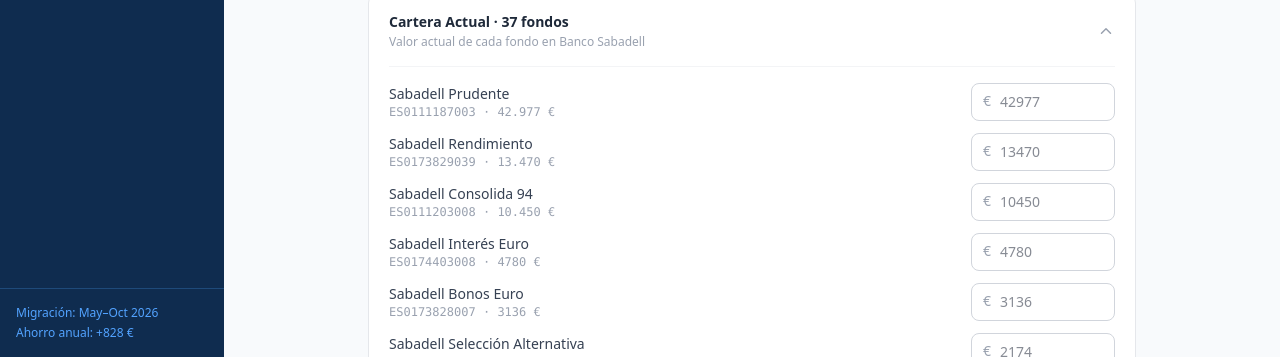
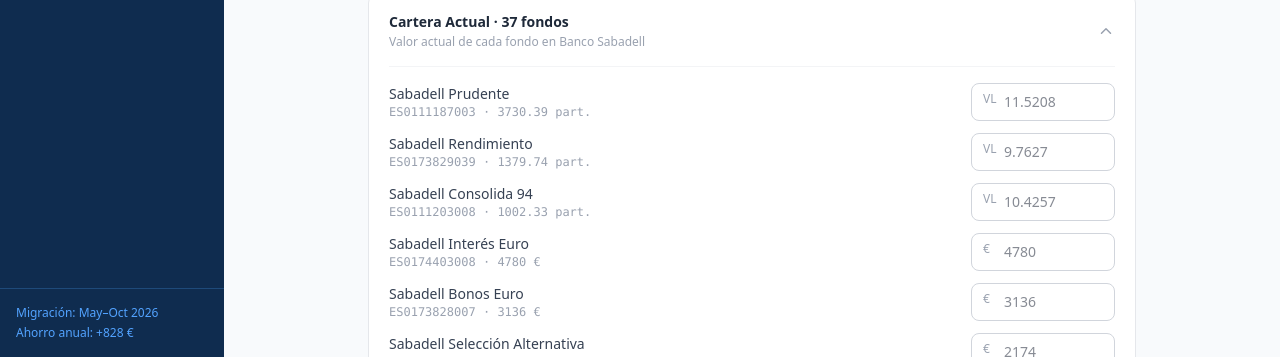
Before and after one commit to Blillo90/Fondos-mama, a Next.js app: page /admin in a window 1280 px wide. Both pictures are taken after a click on the button 752 px from the left and 474 px from the top of the page. Shown: the part 443-800 px from the top of the page. Built offline with nearby package versions, Linux system fonts and the light colour scheme; no server answers.

Commit message:
feat: NAV input for funds with participaciones; auto-calculate total on save

```diff
--- a/app/admin/page.tsx
+++ b/app/admin/page.tsx
@@ -20,9 +20,9 @@
 ]
 
 const ACTUAL_FUNDS = [
-  { id: 'sabadell-prudente',         name: 'Sabadell Prudente',                       isin: 'ES0111187003', initialAmount: 42977 },
-  { id: 'sabadell-rendimiento',      name: 'Sabadell Rendimiento',                    isin: 'ES0173829039', initialAmount: 13470 },
-  { id: 'sabadell-consolida94',      name: 'Sabadell Consolida 94',                   isin: 'ES0111203008', initialAmount: 10450 },
+  { id: 'sabadell-prudente',         name: 'Sabadell Prudente',                       isin: 'ES0111187003', initialAmount: 42977,  participaciones: 3730.390680 },
+  { id: 'sabadell-rendimiento',      name: 'Sabadell Rendimiento',                    isin: 'ES0173829039', initialAmount: 13470,  participaciones: 1379.743430 },
+  { id: 'sabadell-consolida94',      name: 'Sabadell Consolida 94',                   isin: 'ES0111203008', initialAmount: 10450,  participaciones: 1002.328560 },
   { id: 'sabadell-interes-euro',     name: 'Sabadell Interés Euro',                   isin: 'ES0174403008', initialAmount: 4780 },
   { id: 'sabadell-bonos-euro',       name: 'Sabadell Bonos Euro',                     isin: 'ES0173828007', initialAmount: 3136 },
   { id: 'sabadell-sel-alternativa',  name: 'Sabadell Selección Alternativa',          isin: 'ES0182282014', initialAmount: 2174 },
@@ -86,7 +86,14 @@
   }, [])
 
   const objetivoTotal = Object.values(objetivoValues).reduce((s, v) => s + (parseFloat(v) || 0), 0)
-  const actualFundsTotal = Object.values(actualFundValues).reduce((s, v) => s + (parseFloat(v) || 0), 0)
+
+  // For funds with participaciones, the input is NAV; convert to total for display/save
+  const getActualFundTotal = (fund: typeof ACTUAL_FUNDS[0]) => {
+    const v = parseFloat(actualFundValues[fund.id] ?? '')
+    if (isNaN(v) || v <= 0) return 0
+    return fund.participaciones ? v * fund.participaciones : v
+  }
+  const actualFundsTotal = ACTUAL_FUNDS.reduce((s, f) => s + getActualFundTotal(f), 0)
 
   const handleFetchPrices = async () => {
     setFetching(true)
@@ -115,11 +122,24 @@
             }
           }
         } else if (r.portfolio === 'actual') {
+          const fund = ACTUAL_FUNDS.find((f) => f.id === r.id)
+          const parts = fund?.participaciones
           const prev = parseFloat(actualFundValues[r.id] ?? '')
+          if (parts) {
+            // Input is NAV — apply daily return directly to NAV
+            if (!isNaN(prev) && prev > 0 && r.dailyReturn !== null) {
+              newActualValues[r.id] = (prev * (1 + r.dailyReturn / 100)).toFixed(4)
+            } else if ((isNaN(prev) || prev === 0) && r.initialAmount && r.dailyReturn !== null) {
+              const initialNav = r.initialAmount / parts
+              newActualValues[r.id] = (initialNav * (1 + r.dailyReturn / 100)).toFixed(4)
+            }
+          } else {
+            // Input is total €
             if (!isNaN(prev) && prev > 0 && r.dailyReturn !== null) {
               newActualValues[r.id] = (prev * (1 + r.dailyReturn / 100)).toFixed(2)
             } else if ((isNaN(prev) || prev === 0) && r.initialAmount && r.dailyReturn !== null) {
               newActualValues[r.id] = (r.initialAmount * (1 + r.dailyReturn / 100)).toFixed(2)
+            }
           }
         }
       })
@@ -149,7 +169,15 @@
         body: JSON.stringify({
           date,
           actualTotal: actualFundsTotal > 0 ? actualFundsTotal : 0,
-          actualFundValues,
+          // Convert NAV inputs → total € for funds with participaciones
+          actualFundValues: Object.fromEntries(
+            ACTUAL_FUNDS
+              .map((f) => {
+                const total = getActualFundTotal(f)
+                return total > 0 ? [f.id, String(total.toFixed(2))] : null
+              })
+              .filter(Boolean) as [string, string][]
+          ),
           objetivoValues,
           objetivoTotal,
         }),
@@ -219,24 +247,47 @@
 
         {showActualFunds && (
           <div className="mt-4 space-y-3 border-t border-gray-100 pt-4">
-            {ACTUAL_FUNDS.map((f) => (
+            {ACTUAL_FUNDS.map((f) => {
+              const isNav = !!f.participaciones
+              const inputVal = actualFundValues[f.id] ?? ''
+              const parsedInput = parseFloat(inputVal)
+              const computedTotal = isNav && !isNaN(parsedInput) && parsedInput > 0
+                ? parsedInput * f.participaciones!
+                : null
+              const placeholderNav = isNav
+                ? (f.initialAmount / f.participaciones!).toFixed(4)
+                : String(f.initialAmount)
+              return (
                 <div key={f.id} className="flex items-center gap-3">
                   <div className="flex-1">
                     <p className="text-sm font-medium text-gray-700 truncate">{f.name}</p>
-                  <p className="text-xs text-gray-400 font-mono">{f.isin} · {new Intl.NumberFormat('es-ES', { style: 'currency', currency: 'EUR', maximumFractionDigits: 0 }).format(f.initialAmount)}</p>
+                    <p className="text-xs text-gray-400 font-mono">
+                      {f.isin}
+                      {isNav
+                        ? ` · ${f.participaciones!.toFixed(2)} part.`
+                        : ` · ${new Intl.NumberFormat('es-ES', { style: 'currency', currency: 'EUR', maximumFractionDigits: 0 }).format(f.initialAmount)}`}
+                    </p>
                   </div>
+                  <div className="flex items-center gap-2">
+                    {computedTotal !== null && (
+                      <span className="text-xs text-gray-500 tabular-nums">
+                        = {new Intl.NumberFormat('es-ES', { style: 'currency', currency: 'EUR', maximumFractionDigits: 0 }).format(computedTotal)}
+                      </span>
+                    )}
                     <div className="relative">
-                  <span className="absolute left-3 top-2 text-gray-400 text-sm">€</span>
+                      <span className="absolute left-3 top-2 text-gray-400 text-xs">{isNav ? 'VL' : '€'}</span>
                       <input
                         type="number"
-                    value={actualFundValues[f.id] ?? ''}
+                        value={inputVal}
                         onChange={(e) => setActualFundValues((prev) => ({ ...prev, [f.id]: e.target.value }))}
-                    placeholder={String(f.initialAmount)}
-                    className="border border-gray-300 rounded-lg pl-7 pr-3 py-2 text-sm w-36 focus:outline-none focus:ring-2 focus:ring-blue-500 tabular-nums"
+                        placeholder={placeholderNav}
+                        className="border border-gray-300 rounded-lg pl-8 pr-3 py-2 text-sm w-36 focus:outline-none focus:ring-2 focus:ring-blue-500 tabular-nums"
                       />
                     </div>
                   </div>
-            ))}
+                </div>
+              )
+            })}
             {actualFundsTotal > 0 && (
               <div className="flex items-center justify-between pt-3 border-t border-gray-200 font-semibold">
                 <span className="text-sm text-gray-700">Total Cartera Actual</span>
--- a/lib/types.ts
+++ b/lib/types.ts
@@ -26,6 +26,7 @@
   fund_id: string
   target_weight: number
   initial_amount: number
+  participaciones?: number | null
   fund?: Fund
   currentValue?: number
 }
```
Lines whose indentation alone changed are shown as unchanged.
